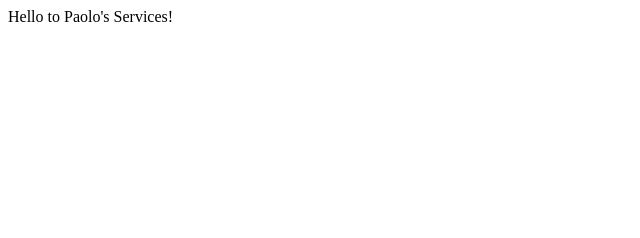
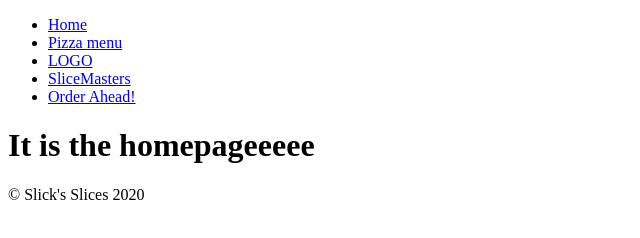
Before and after one commit to PaoloDuzioni/store-site-fullstack, a Gatsby site in the folder gatsby/: page / in a window 1280 px wide. Shown: the whole page, without its empty margins (0-640 px from the left). Built offline with nearby package versions, Linux system fonts and the light colour scheme; Gatsby itself is replaced by a stand-in of ours.

Commit message:
add: site pages + global layout

```diff
--- /dev/null
+++ b/gatsby/gatsby-browser.js
@@ -0,0 +1,6 @@
+import React from 'react';
+import Layout from './src/components/Layout';
+
+export const wrapPageElement = ({ element, props }) => {
+    return <Layout {...props}>{element}</Layout>;
+};
--- /dev/null
+++ b/gatsby/src/components/Footer.js
@@ -0,0 +1,11 @@
+import React from 'react';
+
+const Footer = () => {
+    return (
+        <footer>
+            <p>&copy; Slick's Slices {new Date().getFullYear()}</p>
+        </footer>
+    );
+};
+
+export default Footer;
--- /dev/null
+++ b/gatsby/src/components/Layout.js
@@ -0,0 +1,15 @@
+import React from 'react';
+import Nav from './Nav';
+import Footer from './Footer';
+
+const Layout = ({ children }) => {
+    return (
+        <div>
+            <Nav />
+            {children}
+            <Footer />
+        </div>
+    );
+};
+
+export default Layout;
--- /dev/null
+++ b/gatsby/src/components/Nav.js
@@ -0,0 +1,28 @@
+import React from 'react';
+import { Link } from 'gatsby';
+
+const Nav = () => {
+    return (
+        <nav>
+            <ul>
+                <li>
+                    <Link to="/">Home</Link>
+                </li>
+                <li>
+                    <Link to="/pizzas">Pizza menu</Link>
+                </li>
+                <li>
+                    <Link to="/">LOGO</Link>
+                </li>
+                <li>
+                    <Link to="/slicemasters">SliceMasters</Link>
+                </li>
+                <li>
+                    <Link to="/order">Order Ahead!</Link>
+                </li>
+            </ul>
+        </nav>
+    );
+};
+
+export default Nav;
--- a/gatsby/src/pages/index.js
+++ b/gatsby/src/pages/index.js
@@ -1,5 +1,11 @@
-import React from "react"
+import React from 'react';
 
-export default function Home() {
-  return <div>Hello to Paolo's Services!</div>
+function HomePage() {
+    return (
+        <div>
+            <h1>It is the homepageeeee</h1>
+        </div>
+    );
 }
+
+export default HomePage;
```
Also changed, not shown: gatsby/src/pages/404.js (added, +12 -0 lines), gatsby/src/pages/beers.js (added, +11 -0 lines), gatsby/src/pages/order.js (added, +7 -0 lines), gatsby/src/pages/pizzas.js (added, +7 -0 lines), gatsby/src/pages/slicemasters.js (added, +11 -0 lines), 1 other file.
